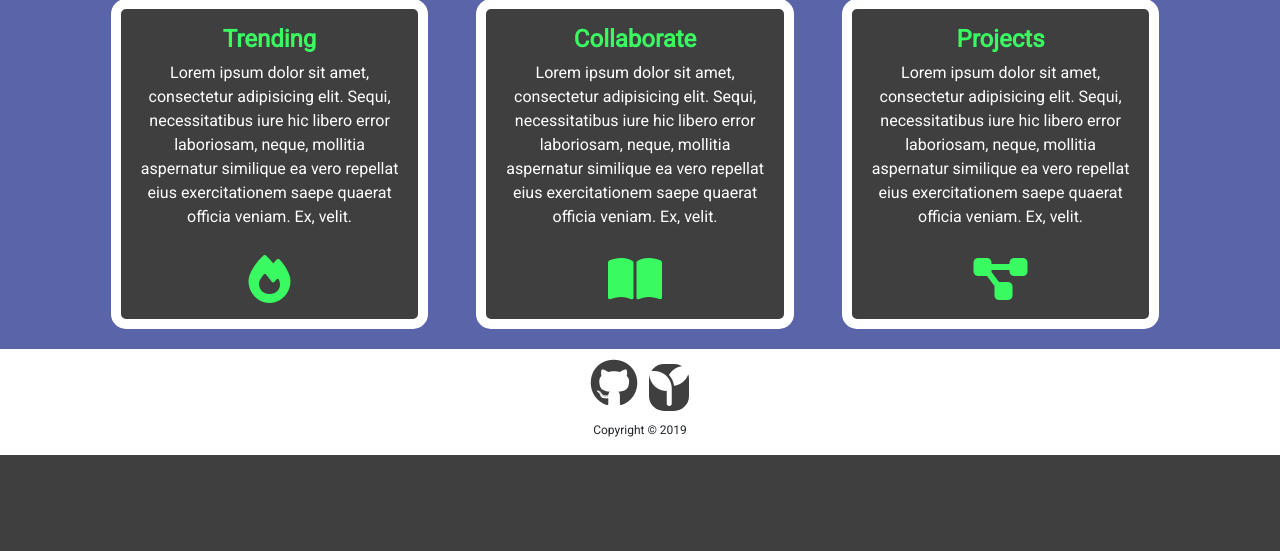
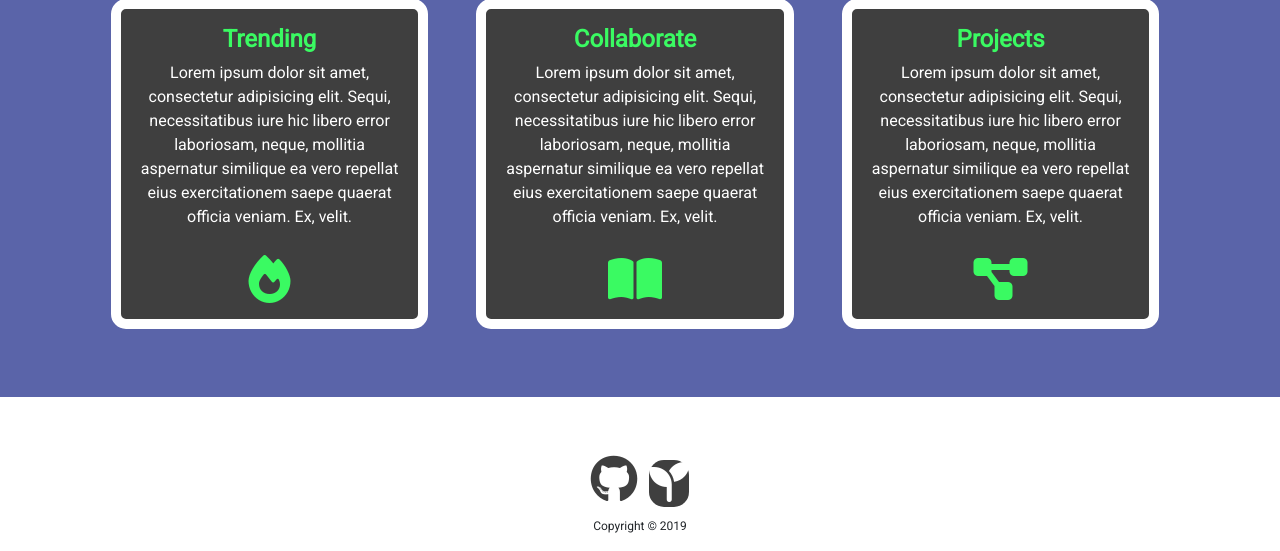
Before and after one commit to gggriffin/Sprout, a Node server app: page / in a window 1280 px wide. Shown: the part 783-1334 px from the top of the page. Before the commit the page ends 1238 px from the top, so only its background shows below. Run offline with Node 20, Linux system fonts and the light colour scheme; data that the repository does not hold is empty; some libraries are stand-ins or nearby versions.

Commit message:
finished footer design. still need to fix Contact pages link from plant icon

```diff
--- a/public/styles/styles.css
+++ b/public/styles/styles.css
@@ -1,5 +1,11 @@
 * {
   font-family: 'Roboto', sans-serif;
+}
+
+/* Creates background color */
+.background {
+  background-color: #5A64A9;
+  padding: 20px;
 }
 
 .copyright {
@@ -9,7 +15,7 @@
 .list-group-item {
   line-height: 2.5;
 }
-
+/* Header tile. Need to remove border-bottom when navbar is complete*/
 .header {
   background-color: #3f3f3f;
   border-bottom: 50px solid #FFFFFF;
@@ -21,12 +27,6 @@
   height: 40vh;
 }
 
-/* Creates background color */
-.background {
-  background-color: #5A64A9;
-  padding: 20px;
-}
-
 /* Creates border/background for featured content*/
 .feature {
 border: solid 10px #FFFFFF;
@@ -35,6 +35,7 @@ background-color: #3f3f3f;
 color: #FFFFFF;
 }
 
+/*Styling for <h3> titles of feature tiles*/
 .feature-title {
 color: #3AFA62;
 font-weight: bold;
--- a/views/index.handlebars
+++ b/views/index.handlebars
@@ -4,7 +4,7 @@
 </div>
 
 {{! Body Div Begins Here}}
-<div class="background">
+<div class="background mb-5">
 
   {{! Sprout Summary Feature Tile}}
   <div class="row">
@@ -14,7 +14,7 @@
         enim nobis.
         Eligendi corrupti odio sint deserunt non nam consectetur molestias, ratione, iusto ipsam suscipit.</p>
 
-      {{! Font Awesome Icon Stylings}}
+      {{! Font Awesome Icon Stylings: Plant}}
       <span style="font-size: 3em; color: #3AFA62">
         <i class="fas fa-seedling mb-3"></i>
       </span>
@@ -23,14 +23,14 @@
   </div>
 
   {{! Trending Feature Tile}}
-  <div class="row">
+  <div class="row mb-5">
     <div class="col-3 text-center mt-5 feature offset-1">
       <h4 class="mt-3 feature-title">Trending</h4>
       <p"mt-3">Lorem ipsum dolor sit amet, consectetur adipisicing elit. Sequi, necessitatibus iure hic libero error
         laboriosam, neque, mollitia aspernatur similique ea vero repellat eius exercitationem saepe quaerat officia
         veniam. Ex, velit.</p>
 
-        {{! Font Awesome Icon Stylings}}
+        {{! Font Awesome Icon Stylings: Fire}}
         <span style="font-size: 3em; color: #3AFA62">
           <a href="/views/trending" style="color: #3AFA62">
             <i class="fas fa-fire mb-3"></i>
@@ -39,14 +39,14 @@
 
     </div>
 
-    {{!Collaborate Feature Tile}}
+    {{! Collaborate Feature Tile}}
     <div class="col-3 text-center mt-5 mr-5 ml-5 feature">
       <h4 class="mt-3 feature-title">Collaborate</h4>
       <p"mt-3">Lorem ipsum dolor sit amet, consectetur adipisicing elit. Sequi, necessitatibus iure hic libero error
         laboriosam, neque, mollitia aspernatur similique ea vero repellat eius exercitationem saepe quaerat officia
         veniam. Ex, velit.</p>
 
-        {{! Font Awesome Icon Stylings}}
+        {{! Font Awesome Icon Stylings: Book}}
         <span style="font-size: 3em; color: #3AFA62">
           <i class="fas fa-book-open mb-3"></i>
         </span>
@@ -60,7 +60,7 @@
         laboriosam, neque, mollitia aspernatur similique ea vero repellat eius exercitationem saepe quaerat officia
         veniam. Ex, velit.</p>
 
-        {{! Font Awesome Icon Stylings}}
+        {{! Font Awesome Icon Stylings: Project}}
         <span style="font-size: 3em; color: #3AFA62">
           <i class="fas fa-project-diagram mb-3"></i>
         </span>
@@ -73,18 +73,17 @@
 
 
 {{! Footer}}
-<div class="container">
-<div class="row footer text-center">
-    <div class="col-12">
+<div class="row text-center mt-0">
+    <div class="col-12 footer">
 
-      {{! Github Icon}}
+        {{! Font Awesome Icon Stylings: Github}}
       <span style="font-size: 3em">
         <a href="https://github.com/BrittaB/Sprout" style="color: #3f3f3f" target="_blank">
         <i class="fab fa-github"></i>
         </a>
       </span>
 
-      {{! Sprout Team Contact Icon}}
+        {{! Font Awesome Icon Stylings: Plant (Contact)}}
        <span style="font-size: 2.5em">
         <a href="" style="color: #FFFFFF; background-color: #3f3f3f; border-radius: 15px;" target="_blank">
         <i class="fas fa-seedling"></i>
@@ -96,4 +95,3 @@
       </div>
     </div>
   </div>
-  </div>
```
